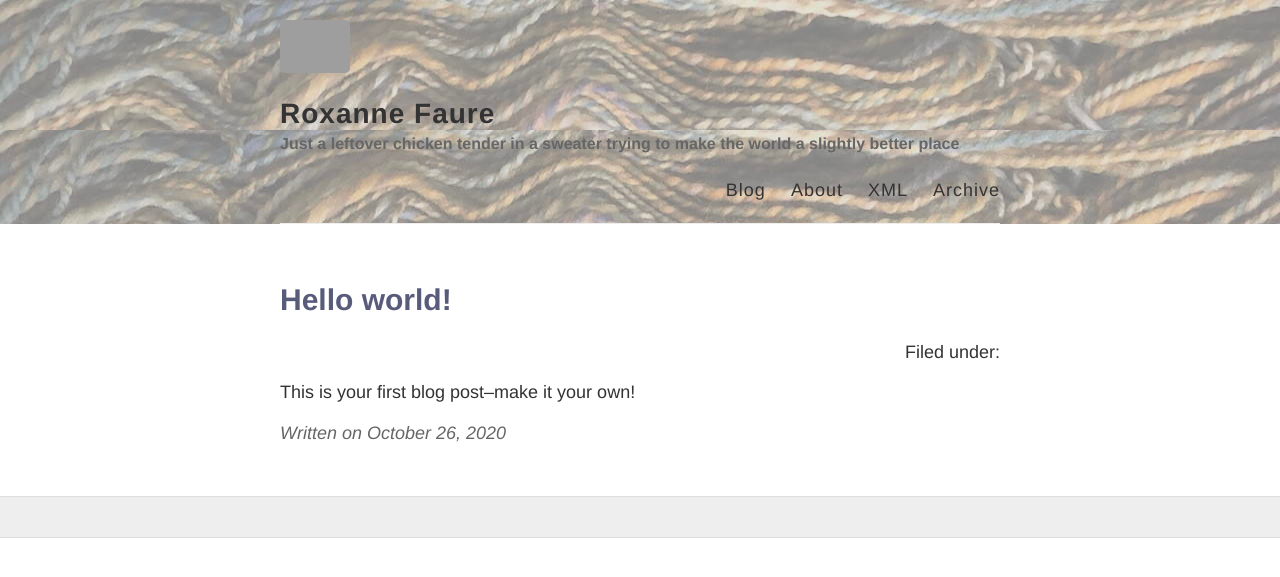
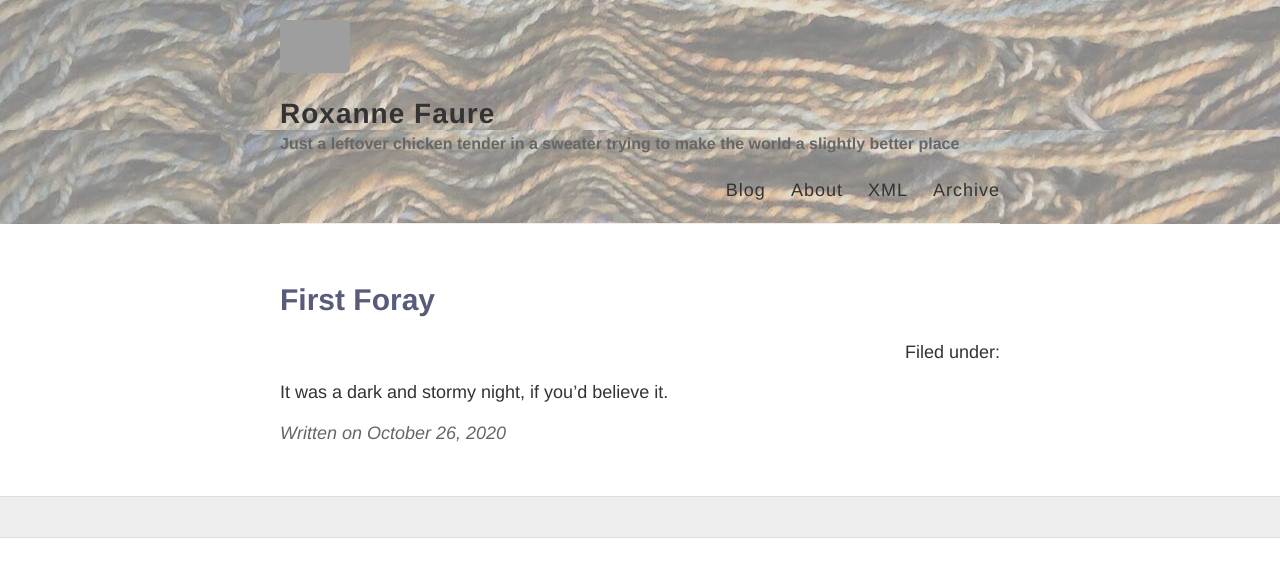
Before and after one commit to RoxanneFaure/RoxanneFaure.github.io, a Jekyll site: the page built from _posts/2020-10-26-Hello-World.md, in a window 1280 px wide. Shown: the top 577 px of the page. Built offline with Jekyll 4.4.1, drawn with Linux system fonts in a browser that asks for light colours; grey boxes are pictures that could not be loaded.

Commit message:
Update 2020-10-26-Hello-World.md

```diff
--- a/_posts/2020-10-26-Hello-World.md
+++ b/_posts/2020-10-26-Hello-World.md
@@ -1,6 +1,6 @@
 ---
 layout: post
-title: Hello world!
+title: First Foray
 ---
 
-This is your first blog post--make it your own!
+It was a dark and stormy night, if you'd believe it.
```
